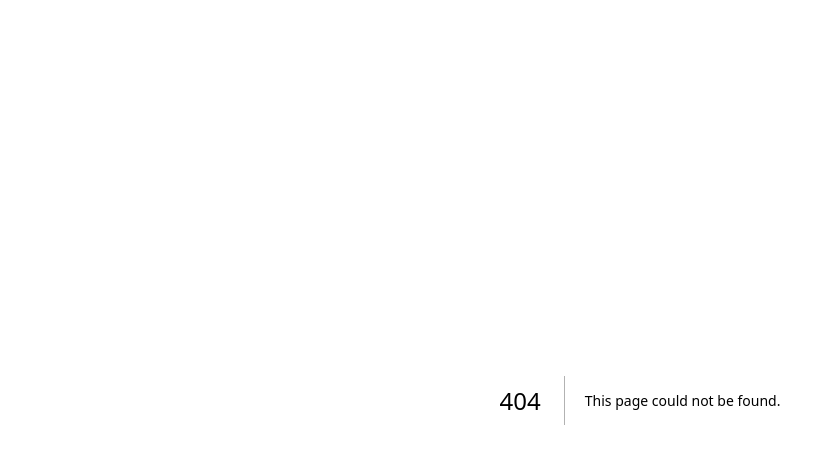
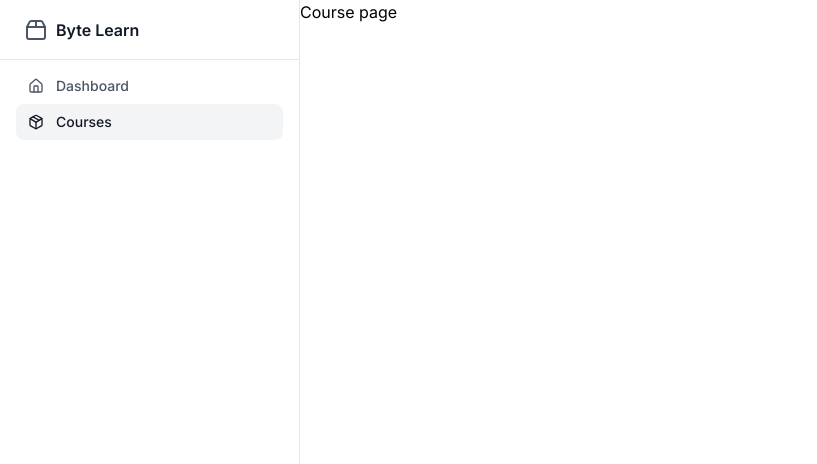
Before and after one commit to r3hmantom/ciphercraft-byte-learn, a Next.js app: page /dashboard/courses in a window 1280 px wide. Before the commit this address had no page. Shown: the top 464 px of the page, without its empty margins (0-817 px from the left). Built offline with nearby package versions, Linux system fonts and the light colour scheme.

Commit message:
Add: Dashboard and Courses page

```diff
--- /dev/null
+++ b/app/(platform)/_components/navbar.tsx
@@ -0,0 +1,27 @@
+import Link from "next/link";
+
+import { Logo } from "@/components/logo";
+import { Button } from "@/components/ui/button";
+
+export const Navbar = () => {
+
+
+
+  return (
+    <nav className="fixed top-0 flex h-14 w-full items-center border-b bg-white px-4 shadow-sm">
+      <div className="mx-auto flex w-full items-center justify-between md:max-w-2xl">
+        <Logo />
+
+        <div className="flex w-full items-center justify-between space-x-4 md:block md:w-auto">
+          <Button size="sm" variant="outline" asChild>
+            <Link href="/sign-in">Login</Link>
+          </Button>
+
+          <Button size="sm" asChild>
+            <Link href="/sign-up">Get ByteLearn for free</Link>
+          </Button>
+        </div>
+      </div>
+    </nav>
+  );
+};
--- /dev/null
+++ b/app/(platform)/dashboard/_components/Sidebar.tsx
@@ -0,0 +1,45 @@
+import {
+    Bell,
+    Home,
+    LineChart,
+    Package,
+    Package2,
+    ShoppingCart,
+    Users,
+} from "lucide-react";
+import Link from "next/link";
+import React from "react";
+
+export default function Sidebar() {
+    return (
+        <aside className="hidden border-r border-gray-200 bg-white md:block">
+            <div className="flex h-full max-h-screen flex-col gap-2">
+                <div className="flex h-14 items-center border-b border-gray-200 px-4 lg:h-[60px] lg:px-6">
+                    <Link href="/" className="flex items-center gap-2 font-semibold text-gray-900">
+                        <Package2 className="h-6 w-6 text-gray-600" />
+                        <span>Byte Learn</span>
+                    </Link>
+                </div>
+                <div className="flex-1">
+                    <nav className="grid items-start px-2 text-sm font-medium lg:px-4">
+                        <Link
+                            href="/dashboard"
+                            className="flex items-center gap-3 rounded-lg px-3 py-2 text-gray-600 hover:bg-gray-100 transition-all"
+                        >
+                            <Home className="h-4 w-4 text-gray-600" />
+                            Dashboard
+                        </Link>
+
+                        <Link
+                            href="/dashboard/courses"
+                            className="flex items-center gap-3 rounded-lg px-3 py-2 bg-gray-100 text-gray-900 transition-all"
+                        >
+                            <Package className="h-4 w-4 text-gray-900" />
+                            Courses
+                        </Link>
+                    </nav>
+                </div>
+            </div>
+        </aside>
+    );
+}
--- /dev/null
+++ b/app/(platform)/dashboard/courses/page.tsx
@@ -0,0 +1,9 @@
+import React from "react"
+
+const CoursePage = () => {
+    return (
+        <p>Course page</p>
+    )
+}
+
+export default CoursePage
--- /dev/null
+++ b/app/(platform)/dashboard/layout.tsx
@@ -0,0 +1,9 @@
+import React from "react";
+import Sidebar from "./_components/Sidebar";
+
+const DashboardLayout = ({ children }: { children: React.ReactNode }) => {
+  return <div className="grid grid-cols-[300px_1fr] h-screen bg-white"><Sidebar />{children}</div>;
+};
+
+
+export default DashboardLayout
--- /dev/null
+++ b/app/(platform)/dashboard/page.tsx
@@ -0,0 +1,3 @@
+export default function DashboardPage() {
+    return <div>hello</div>
+}
--- a/app/(platform)/layout.tsx
+++ /dev/null
@@ -1,9 +0,0 @@
-import { ClerkProvider } from "@clerk/nextjs";
-import React from "react";
-
-const PlatformLayout = ({ children }: { children: React.ReactNode }) => {
-  return <ClerkProvider>{children}</ClerkProvider>;
-};
-
-
-export default PlatformLayout
--- a/app/layout.tsx
+++ b/app/layout.tsx
@@ -2,16 +2,17 @@ import type { Metadata } from "next";
 import { Inter } from "next/font/google";
 import "./globals.css";
 import { siteConfig } from "@/config/site";
+import { ClerkProvider } from "@clerk/nextjs";
 
 const inter = Inter({ subsets: ["latin"] });
 
 export const metadata: Metadata = {
   title: {
     default: siteConfig.name,
-    template:`%s | ${siteConfig.name}`,
+    template: `%s | ${siteConfig.name}`,
   },
   description: siteConfig.description,
-  icons : [
+  icons: [
     {
       url: "/logo.svg",
       href: "/logo.svg",
@@ -25,8 +26,10 @@ export default function RootLayout({
   children: React.ReactNode;
 }>) {
   return (
-    <html lang="en">
-      <body className={inter.className + " text-black"}>{children}</body>
-    </html>
+    <ClerkProvider>
+      <html lang="en">
+        <body className={inter.className + " text-black"}>{children}</body>
+      </html>
+    </ClerkProvider>
   );
 }
```
Also changed, not shown: middleware.ts (added, +18 -0 lines).
